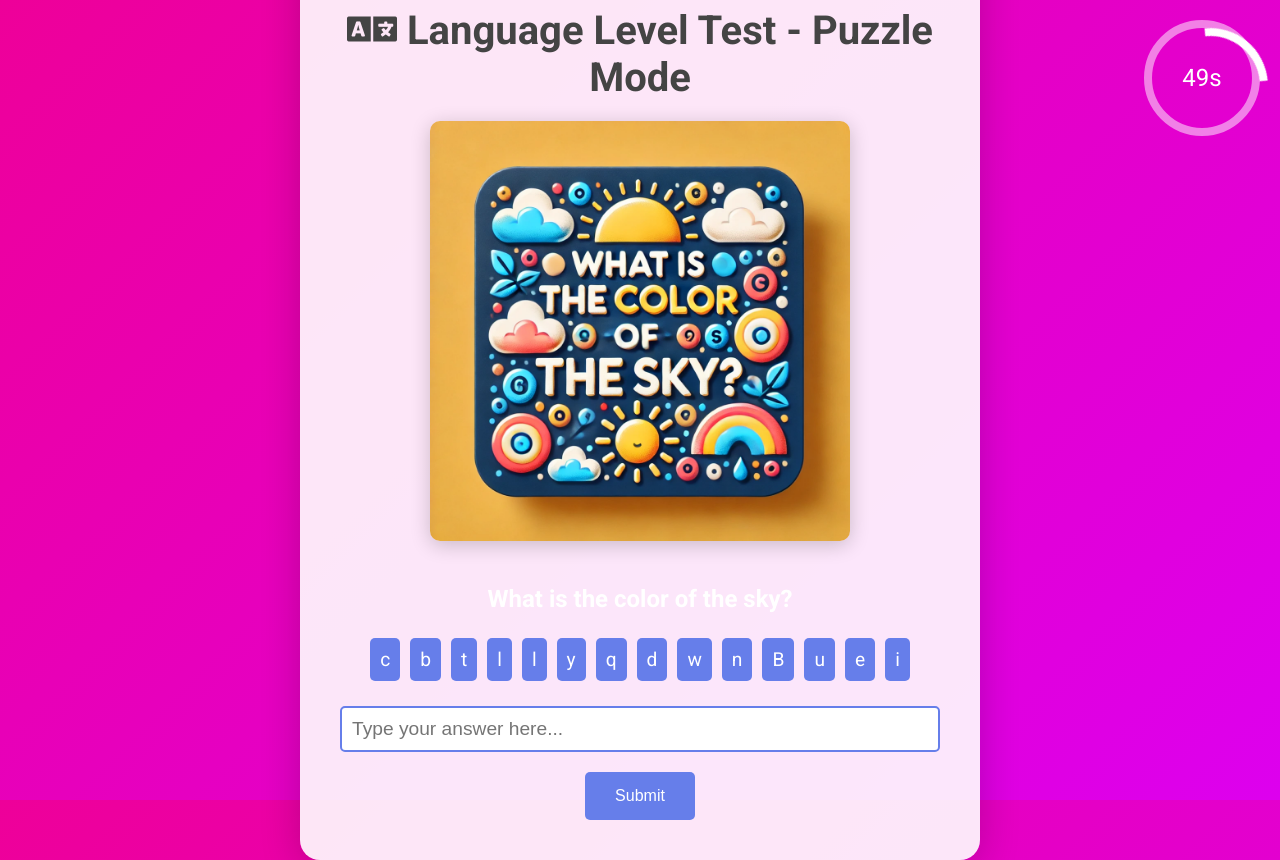
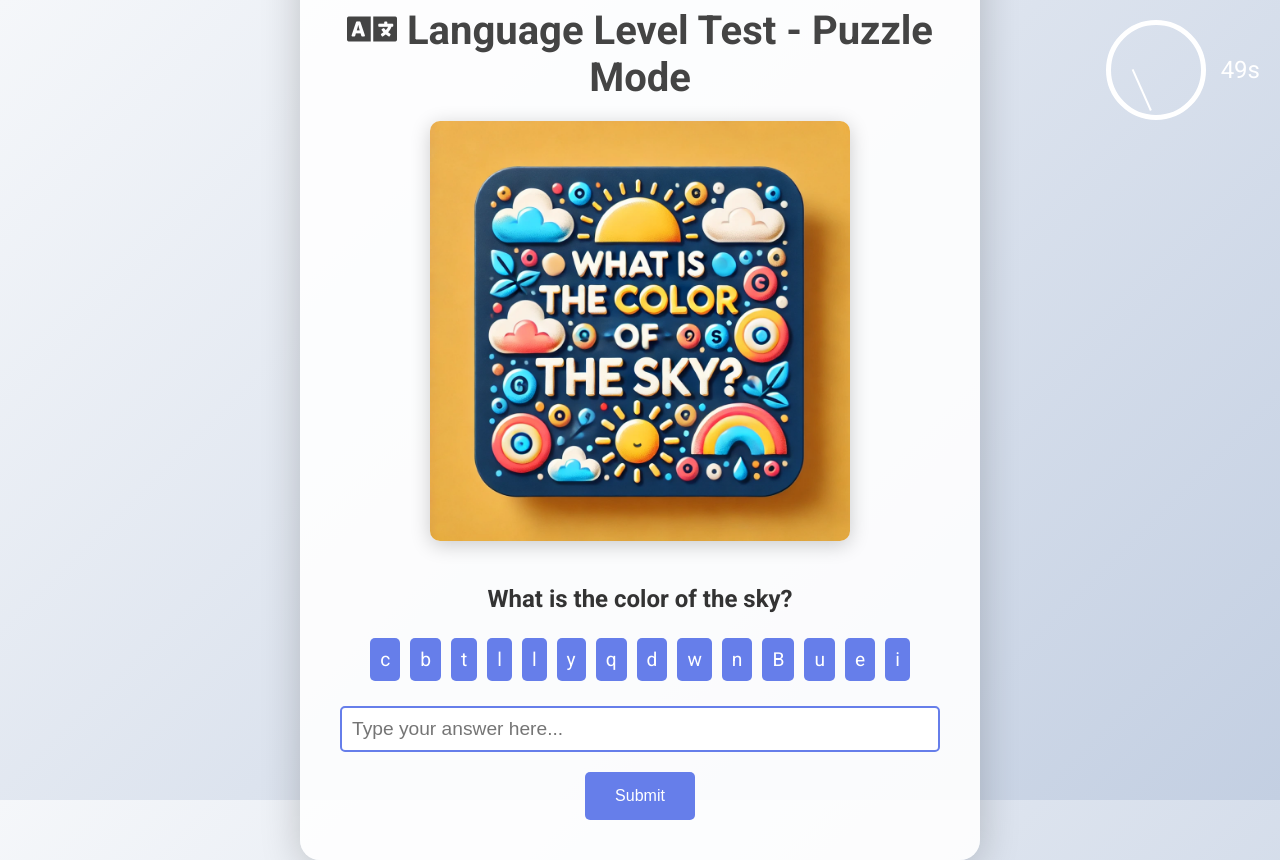
Before and after one commit to roxi-t/Engilsh-website, a PHP site: page / in a window 1280 px wide. Run offline with PHP 8.4, Linux system fonts and the light colour scheme.

Commit message:
Add new timer

```diff
--- a/index.html
+++ b/index.html
@@ -16,9 +16,10 @@
             <div class="spinner"></div>
         </div>
         <div id="timer-container">
-            <div class="timer-circle">
-                <div class="time-left" id="time-left">60s</div>
+            <div class="clock-face">
+                <div class="hand" id="hand"></div>
             </div>
+            <div class="time-left" id="time-left">60s</div>
         </div>
         <div id="question-container">
             <img id="question-image" alt="Question Image" class="question-image">
--- a/script.js
+++ b/script.js
@@ -177,9 +177,7 @@ restartButton.addEventListener('click', () => {
 document.getElementById('submit').addEventListener('click', checkAnswer);
 
 showQuestion();
-// Add these functions to script.js
-
-let totalTime = 60; // 60 seconds per question
+let totalTime = 60; // Total time for each question
 let timeLeft = totalTime;
 let timerInterval;
 
@@ -191,13 +189,18 @@ function startTimer() {
         updateTimerDisplay();
         if (timeLeft <= 0) {
             clearInterval(timerInterval);
-            checkAnswer(); // Or any other function to handle timeout
+            checkAnswer(); // Function to handle when time runs out
         }
     }, 1000);
 }
 
 function updateTimerDisplay() {
     document.getElementById('time-left').textContent = timeLeft + 's';
+
+    // Update the clock hand rotation
+    const hand = document.getElementById('hand');
+    const degree = (360 / totalTime) * (totalTime - timeLeft);
+    hand.style.transform = `translate(-50%, -50%) rotate(${degree}deg)`;
 }
 
 function resetTimer() {
--- a/style.css
+++ b/style.css
@@ -1,5 +1,5 @@
 body {
-    font-family: Dubai ;
+    font-family: 'Roboto', sans-serif;
     background: linear-gradient(135deg, #f5f7fa, #c3cfe2);
     display: flex;
     justify-content: center;
@@ -122,68 +122,40 @@ h1 {
         opacity: 1;
     }
 }
-/* Add these styles to style.css or update existing ones */
-
-/* Body styles */
-body {
-    font-family: 'Roboto', sans-serif;
-    background: linear-gradient(135deg, #e09, #d0e);
+/* Style for the clock face and hand */
+#timer-container {
+    position: fixed;
+    top: 20px;
+    right: 20px;
+    z-index: 100;
     display: flex;
-    justify-content: center;
     align-items: center;
-    height: 100vh;
-    margin: 0;
-    color: #fff;
-    overflow: hidden;
-    position: relative;
 }
 
-/* Timer container and styles */
-#timer-container {
-    position: fixed; /* Change to fixed to ensure it's always on top */
-    top: 20px;
-    right: 20px;
-    z-index: 100; /* High z-index to stay above other elements */
+.clock-face {
+    width: 100px;
+    height: 100px;
+    border: 5px solid #fff;
+    border-radius: 50%;
+    position: relative;
+    background: transparent;
+    box-sizing: border-box;
 }
 
-.timer-circle {
-    width: 100px;
-    height: 100px;
-    border-radius: 50%;
-    border: 8px solid rgba(255, 255, 255, 0.5);
-    display: flex;
-    align-items: center;
-    justify-content: center;
-    position: relative;
-}
-
-.timer-circle:before {
-    content: '';
+.hand {
+    width: 50%;
+    height: 2px;
+    background: #fff;
     position: absolute;
-    top: 0;
-    left: 0;
-    width: 100%;
-    height: 100%;
-    border-radius: 50%;
-    border: 8px solid transparent;
-    border-top-color: #fff;
-    animation: spin 60s linear infinite;
+    top: 50%;
+    left: 50%;
+    transform-origin: 0 0;
+    transform: translate(-50%, -50%) rotate(0deg);
+    transition: transform 0.5s ease-out;
 }
 
 .time-left {
+    margin-left: 15px;
     font-size: 1.5em;
     color: #fff;
-    z-index: 2;
 }
-
-/* Ensure timer stays visible */
-@keyframes spin {
-    from {
-        transform: rotate(0deg);
-    }
-    to {
-        transform: rotate(360deg);
-    }
-}
-
-/* ... other styles ... */
```
